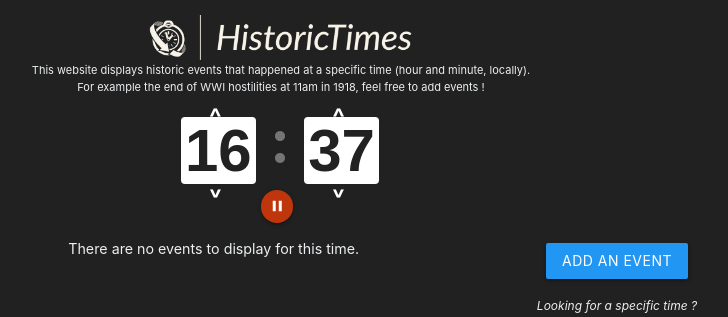
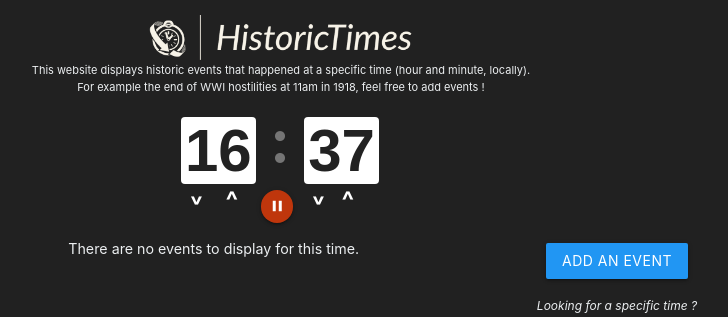
Before and after one commit to ThaNico/HistoricTimes, a Django app: page / in a window 1280 px wide. Shown: the top 317 px of the page, without its empty margins (359-1087 px from the left). Run offline with Django 4.2, Linux system fonts and the light colour scheme; data that the repository does not hold is empty.

Commit message:
fixes for prod

```diff
--- a/main/templates/core/base.html
+++ b/main/templates/core/base.html
@@ -22,13 +22,13 @@
     <a href="{% url 'home' %}">
       <img id="logo" src="{% static 'logo/logo.png' %}" alt="Logo" />
     </a>
+    <label id="label-explain" class="flex-center blue-grey-text text-lighten-5">
+      This website displays historic events that happened at a specific time (hour and minute, locally).<br>
+      For example the end of WWI hostilities at 11am in 1918, feel free to add events !
+    </label>
 
     <div class="row">
       <div id="mainColumn" class="col s12 m12 l12">
-        <label id="label-explain" class="flex-center blue-grey-text text-lighten-5">
-          This website displays historic events that happened at a specific time (hour and minute, locally).<br>
-          For example the end of WWI hostilities at 11am in 1918, feel free to add events !
-        </label>
         {% block content %}
         {% endblock %}
       </div>
--- a/static/style.css
+++ b/static/style.css
@@ -112,7 +112,9 @@ input[type="number"]::-webkit-outer-spin-button {
   position: absolute;
   color: white;
   font-size: 26px;
-  left: 28px;
+  bottom: -23px;
+  line-height: 26px;
+  height: 20px;
 }
 
 .time-mover:hover {
@@ -121,11 +123,11 @@ input[type="number"]::-webkit-outer-spin-button {
 }
 
 .time-mover-up {
-  top: -1rem;
+  left: 50%;
 }
 
 .time-mover-down {
-  bottom: -23px;
+  left: 10%;
   transform: rotate(180deg);
 }
 
```
Also changed, not shown: README.md.
